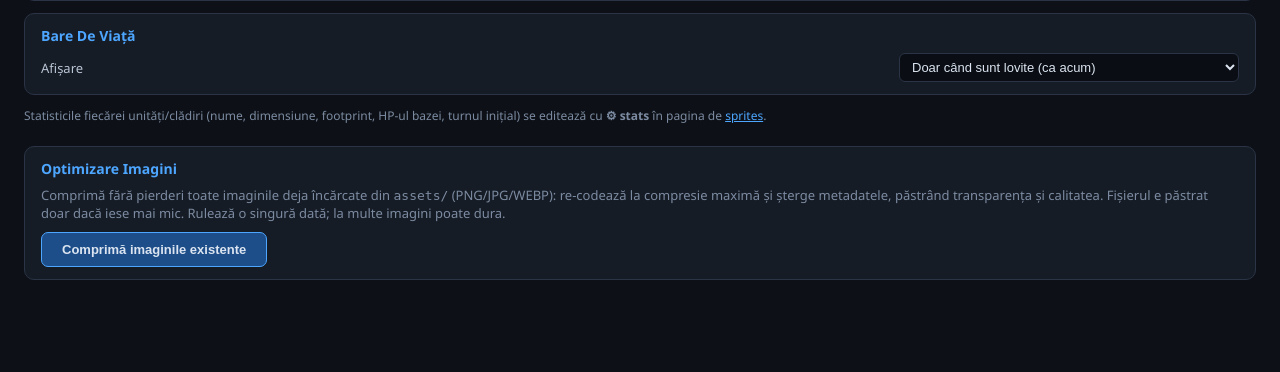
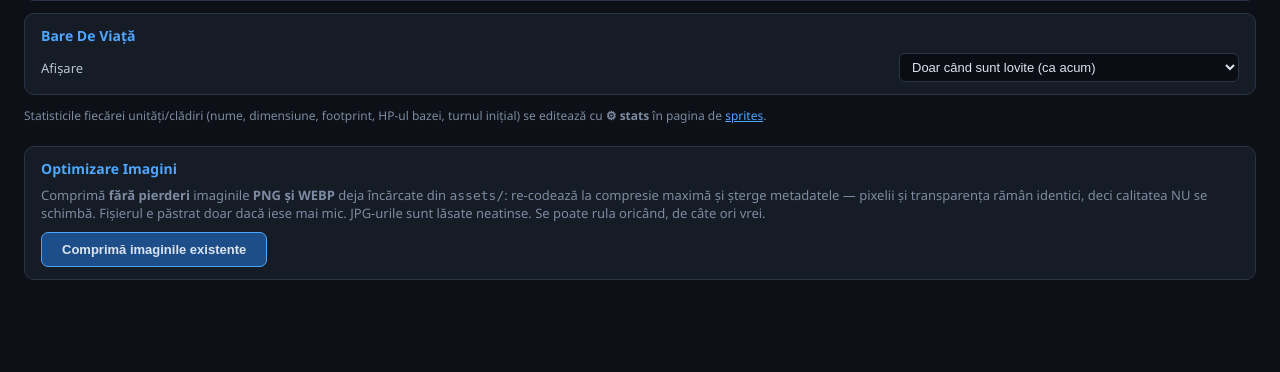
Before and after one commit to SilverName99/Direct-Strike-Online, a PHP site: page /admin/balance.php in a window 1280 px wide. Shown: the part 878-1250 px from the top of the page. Run offline with PHP 8.4, Linux system fonts and the light colour scheme; the visitor is signed in with stand-in values (Sample User, id 1).

Commit message:
Compresie imagini: strict lossless (PNG + WEBP), JPG neatins (v10.60)
Ca să fie garantat fără pierderi: WEBP re-codat lossless (IMG_WEBP_LOSSLESS),
JPG lăsat complet neatins (re-codarea lui e inerent lossy). PNG rămâne lossless
(dovedit: 0 diferențe de pixeli după re-codare). Se păstrează doar fișierele
mai mici. Textul din Balance actualizat corespunzător.

Co-Authored-By: Claude Opus 4.8 <noreply@anthropic.com>
Claude-Session: https://claude.ai/code/session_01GzdDvmuierLWS2emyMPa4r

```diff
--- a/admin/balance.php
+++ b/admin/balance.php
@@ -75,9 +75,9 @@ $authed = !empty($_SESSION['auth']);
 
   <div class="group" style="margin-top:22px">
     <h3 style="color:#4da6ff">Optimizare imagini</h3>
-    <div class="sub" style="margin:2px 0 10px">Comprimă fără pierderi toate imaginile deja încărcate din <code>assets/</code>
-      (PNG/JPG/WEBP): re-codează la compresie maximă și șterge metadatele, păstrând transparența și calitatea.
-      Fișierul e păstrat doar dacă iese mai mic. Rulează o singură dată; la multe imagini poate dura.</div>
+    <div class="sub" style="margin:2px 0 10px">Comprimă <b>fără pierderi</b> imaginile <b>PNG și WEBP</b> deja încărcate din <code>assets/</code>:
+      re-codează la compresie maximă și șterge metadatele — pixelii și transparența rămân identici, deci calitatea NU se schimbă.
+      Fișierul e păstrat doar dacă iese mai mic. JPG-urile sunt lăsate neatinse. Se poate rula oricând, de câte ori vrei.</div>
     <button id="compress-btn">Comprimă imaginile existente</button>
     <span id="compress-status" style="margin-left:12px;color:#7c8ba1;font-size:13px"></span>
   </div>
--- a/src/config.js
+++ b/src/config.js
@@ -2,7 +2,7 @@
 
 // Bumped on every release; shown in the HUD and logged at boot so a stale
 // cached deploy is instantly recognizable.
-export const VERSION = 'v10.59';
+export const VERSION = 'v10.60';
 
 // Playable races. Cosmetic for now (art sets uploaded via /admin, same
 // unit stats); stat divergence can come later. The AI plays the other one.
```
Also changed, not shown: admin/compress-images.php (+6 -5 lines).
